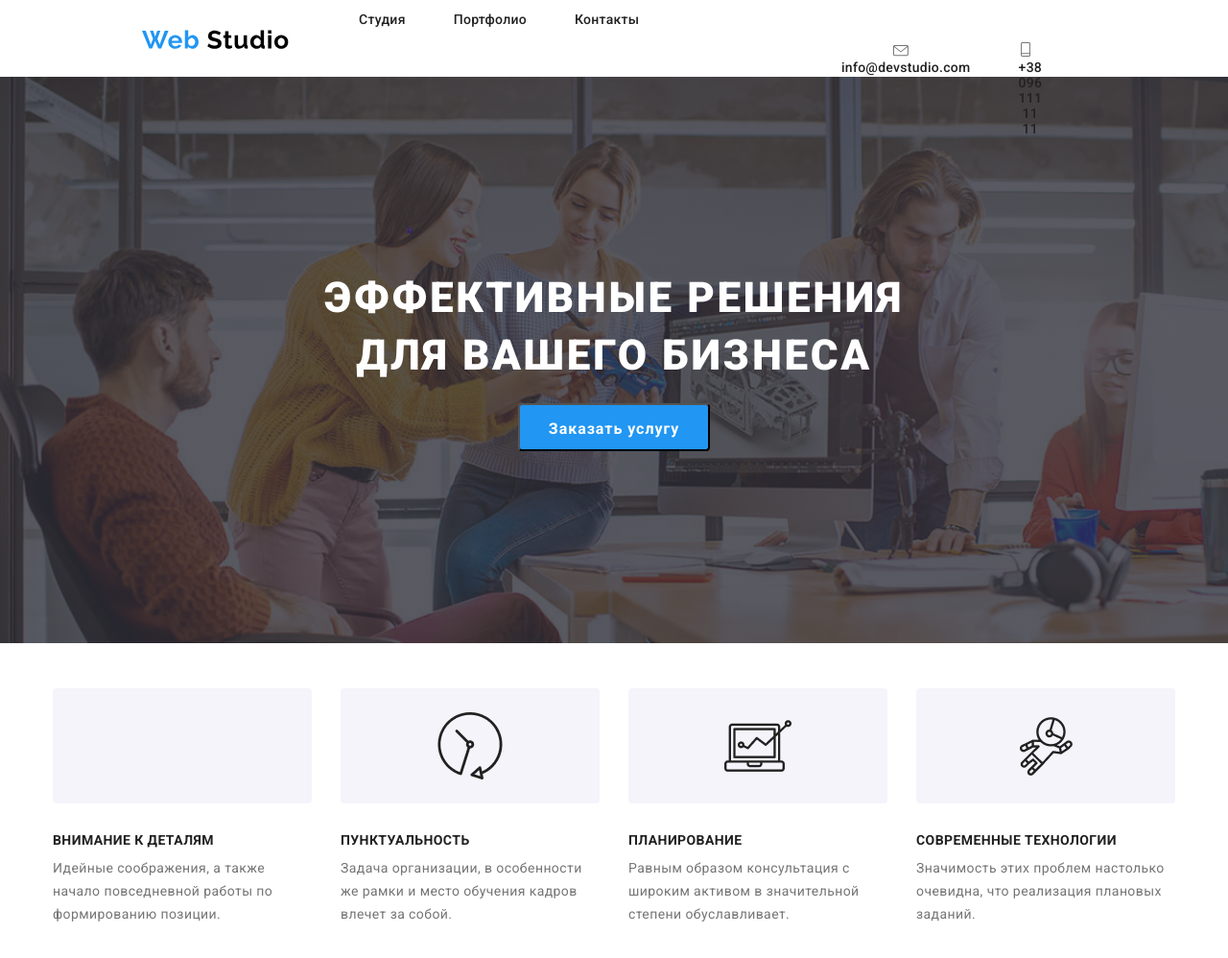
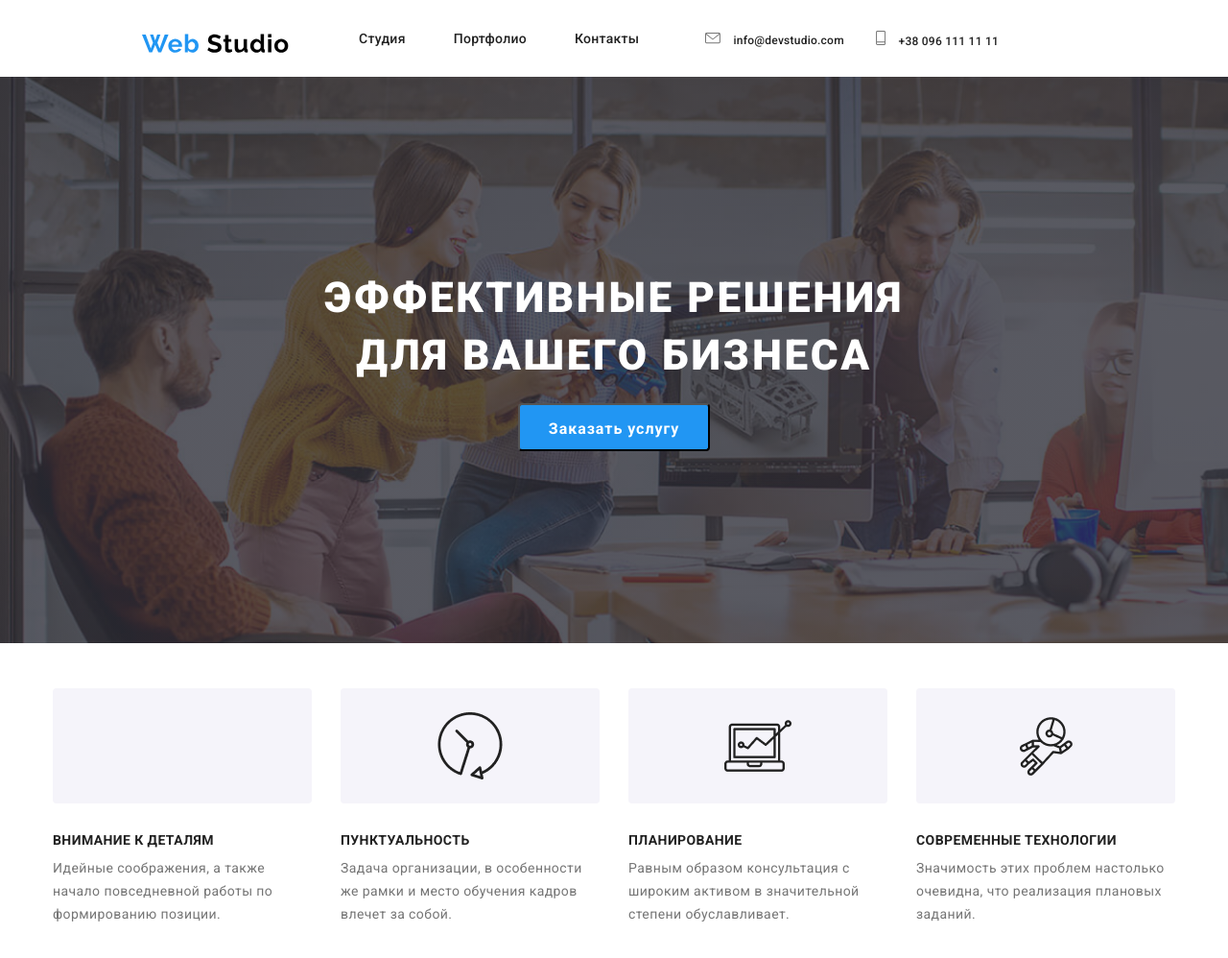
Before and after one commit to JuliaPoznyakova/goit-markup-hw-08, a plain HTML site: page index.html in a window 1280 px wide. Shown: the top 998 px of the page at 96% size. Drawn offline with nearby package versions, Linux system fonts and the light colour scheme; files that its build step writes are made by us from their sources.

Commit message:
Update _header.scss

```diff
--- a/sass/layout/_header.scss
+++ b/sass/layout/_header.scss
@@ -86,10 +86,9 @@
 
   .address-list {
     display: flex;
-    width: 148px;
     margin-left: 69px;
     flex-direction: column;
-    align-items: center;
+
     &-item {
       width: 148px;
       display: flex;
@@ -138,8 +137,21 @@
   }
 }
 @media screen and (min-width:1200px){
+
+  .address-list{
+    flex-direction: inherit;
+    &-item {
+      margin-right: 30px;
+
+    }
+    &-item-mail,&-item-tel {
+
+      font-size: 12px;
+      line-height: 1.143;
+    }
+  }
   .navigation {
-
+   margin-top: 32px;
     &-list-link {
        &:hover::after {
         top: 30px;
@@ -147,21 +159,5 @@
     }
   }
 
-  .address-list {
-    justify-content: space-between;
-    flex-direction: row;
-    &-item {
-      height: 20px;
-      width: 180px;
-    }
 
-    &-item-mail,&-item-tel {
-        font-size: 14px;
-        line-height: 1.143;
-
-    }
-    &-item:not(:last-child) {
-      margin-right: 50px;
-    }
-  }
 }
```
